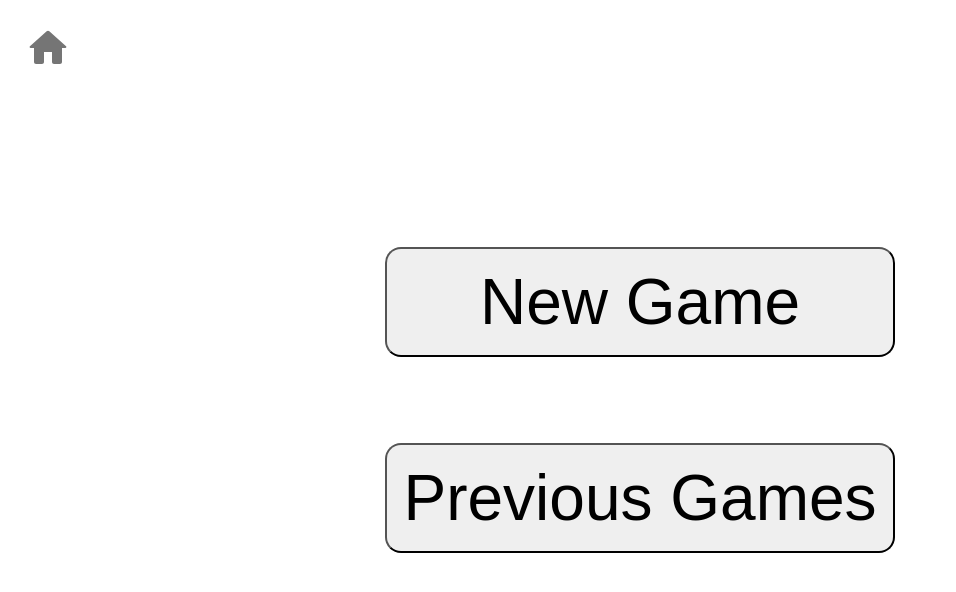
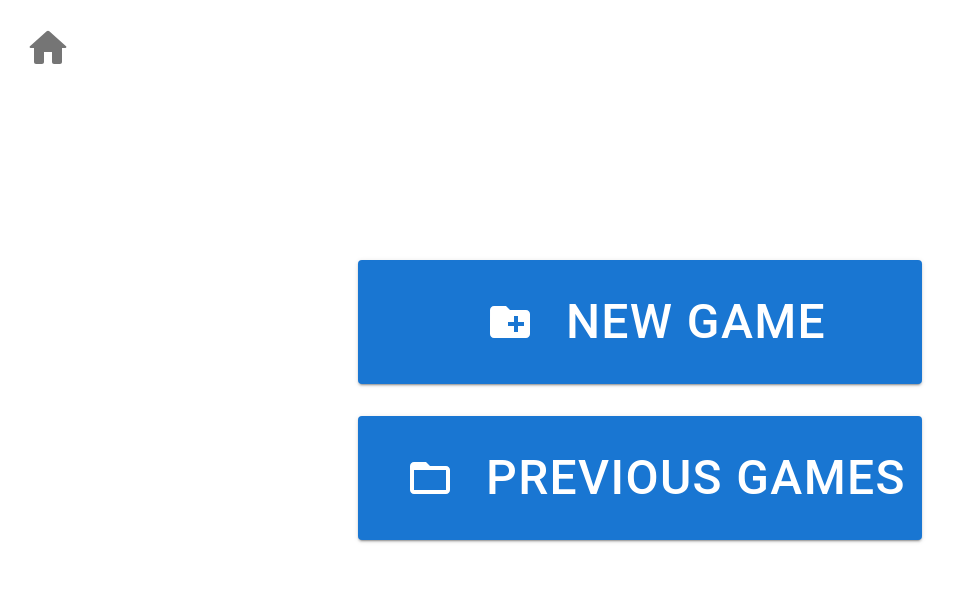
Before and after one commit to iambalaam/score-anything, a React app: page / in a window 1280 px wide. Shown: the top 592 px of the page, without its empty margins (0-956 px from the left). Built offline with nearby package versions, Linux system fonts and the light colour scheme; the HTML template or start-up script is replaced by a standard one.

Commit message:
MUI Buttons on main

```diff
--- a/src/app/pages/Main.css
+++ b/src/app/pages/Main.css
@@ -1,6 +1,10 @@
 #main {
-    height: 60vh;
     display: flex;
     flex-direction: column;
     justify-content: space-evenly;
 }
+
+#main button, #main button * {
+    font-size: 6vmin;
+    margin: 2vmin;
+}
--- a/src/app/pages/Main.tsx
+++ b/src/app/pages/Main.tsx
@@ -1,5 +1,8 @@
 import * as React from 'react';
 import './Main.css';
+import Button from '@mui/material/Button';
+import CreateNewFolderIcon from '@mui/icons-material/CreateNewFolder';
+import FolderOpenIcon from '@mui/icons-material/FolderOpen';
 import { Page } from '../app';
 
 export interface MainProps {
@@ -9,8 +12,20 @@ export interface MainProps {
 export function Main({ setPage }: MainProps) {
     return (
         <main id="main">
-            <button onClick={() => setPage('player-setup')}>New Game</button>
-            <button onClick={() => setPage('session-select')}>Previous Games</button>
+            <Button
+                startIcon={<CreateNewFolderIcon />}
+                variant="contained"
+                onClick={() => setPage('player-setup')}
+            >
+                New Game
+            </Button>
+            <Button
+                startIcon={<FolderOpenIcon />}
+                variant="contained"
+                onClick={() => setPage('session-select')}
+            >
+                Previous Games
+            </Button>
         </main>
     );
 }
```
